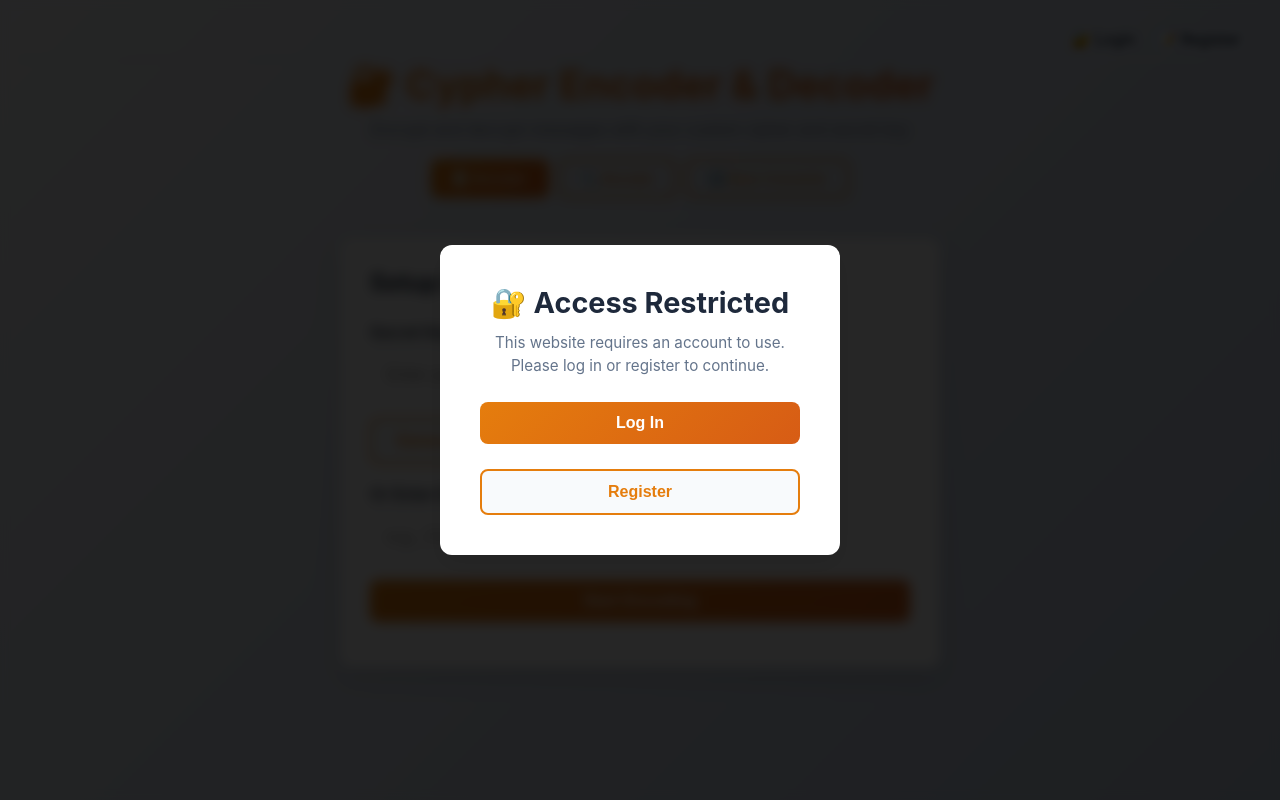
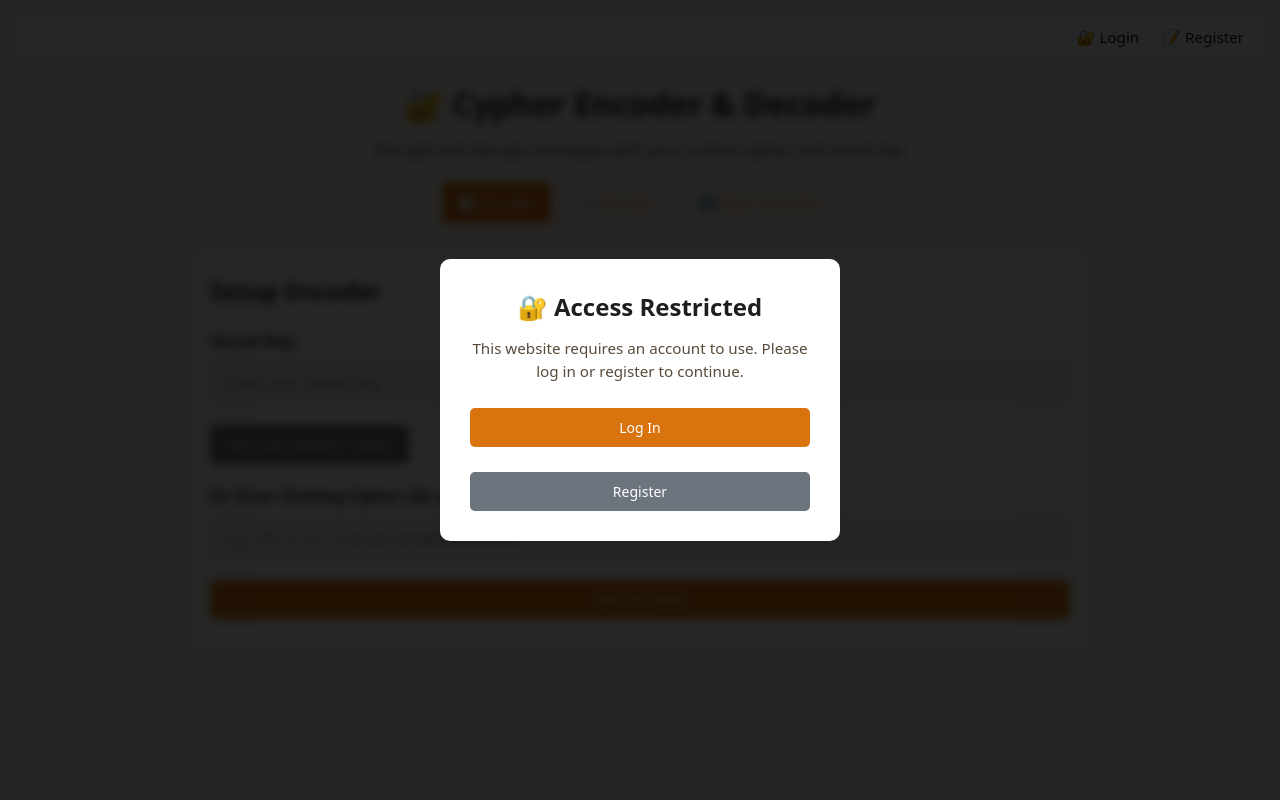
Before and after one commit to Central3465/curly-funicular, a Flask app: page / in a window 1280 px wide. Run offline with Flask 3, Linux system fonts and the light colour scheme; some libraries are stand-ins or nearby versions.

Commit message:
update css to match with new styling

```diff
--- a/static/style.css
+++ b/static/style.css
@@ -1,78 +1,72 @@
 * {
+    box-sizing: border-box;
     margin: 0;
     padding: 0;
-    box-sizing: border-box;
 }
 
 :root {
-    --primary-color: #e57d0d;
-    --primary-dark: #e40909;
-    --secondary-color: #d75c15;
-    --success-color: #10b981;
-    --error-color: #ef4444;
-    --bg-light: #f8fafc;
-    --bg-white: #ffffff;
-    --text-primary: #1e293b;
-    --text-secondary: #64748b;
-    --border-color: #e2e8f0;
+    color-scheme: light dark;
+
+    --bg-primary: #faf7f2;
+    --bg-secondary: #ffffff;
+    --text-primary: #1e1e1e;
+    --text-secondary: #5a4a3a;
+    --border-color: #e0d6cc;
+    --primary-color: #d9730d;
+    --primary-hover: #b35f00;
+    --error-color: #dc3545;
+    --error-hover: #c82333;
+    --success-color: #28a745;
+    --muted-color: #6c757d;
+    --muted-hover: #5a6268;
     --shadow: 0 4px 6px rgba(0, 0, 0, 0.1);
-    --shadow-lg: 0 10px 25px rgba(0, 0, 0, 0.1);
-    --success-bg: #d1fae5;
-    --success-text: #065f46;
-    --error-bg: #fee2e2;
-    --error-text: #991b1b;
+
+    /* Aliases kept for templates that still use the old names */
+    --bg-light: var(--bg-primary);
+    --bg-white: var(--bg-secondary);
+    --secondary-color: var(--primary-hover);
+    --primary-dark: var(--primary-hover);
+    --shadow-lg: var(--shadow);
 }
 
 @media (prefers-color-scheme: dark) {
     :root {
-        --primary-color: #f97316;
-        --secondary-color: #ea580c;
-        --success-color: #10b981;
-        --error-color: #ef4444;
-        --bg-light: #1e293b;
-        --bg-white: #0f172a;
-        --text-primary: #f1f5f9;
-        --text-secondary: #cbd5e1;
-        --border-color: #334155;
-        --shadow: 0 4px 6px rgba(0, 0, 0, 0.3);
-        --shadow-lg: 0 10px 25px rgba(0, 0, 0, 0.4);
-        --success-bg: #064e3b;
-        --success-text: #86efac;
-        --error-bg: #7f1d1d;
-        --error-text: #fca5a5;
-    }
-
-    body {
-        background: linear-gradient(135deg, #0a0e27 0%, #1a2332 100%) !important;
+        --bg-primary: #1a1a1a;
+        --bg-secondary: #2d2d2d;
+        --text-primary: #e8e8e8;
+        --text-secondary: #b8b8b8;
+        --border-color: #404040;
+        --primary-color: #e8a540;
+        --primary-hover: #f0b656;
+        --error-color: #ff6b6b;
+        --error-hover: #ff5252;
+        --success-color: #51cf66;
     }
 }
 
 body {
-    font-family: -apple-system, BlinkMacSystemFont, 'Segoe UI', Roboto, 'Helvetica Neue', Arial, sans-serif;
-    background: linear-gradient(135deg, #f5f7fa 0%, #c3cfe2 100%);
+    font-family: system-ui, -apple-system, 'Segoe UI', Roboto, Arial, sans-serif;
+    background: var(--bg-primary);
     color: var(--text-primary);
+    line-height: 1.5;
     min-height: 100vh;
-    padding: 20px;
+    padding: 16px;
 }
 
 .container {
-    max-width: 600px;
-    margin: 0 auto;
+    max-width: 900px;
+    margin: 20px auto;
 }
 
 .header {
     text-align: center;
-    margin-bottom: 40px;
-    animation: slideDown 0.6s ease-out;
+    margin-bottom: 30px;
 }
 
 .header h1 {
-    font-size: 2.5rem;
+    font-size: 2rem;
     margin-bottom: 10px;
-    background: linear-gradient(135deg, var(--primary-color), var(--secondary-color));
-    -webkit-background-clip: text;
-    -webkit-text-fill-color: transparent;
-    background-clip: text;
+    color: var(--text-primary);
 }
 
 .subtitle {
@@ -88,36 +82,35 @@ body {
 }
 
 .tab-btn {
-    padding: 10px 20px;
-    border: 2px solid var(--primary-color);
-    background-color: transparent;
+    padding: 10px 16px;
+    border: 1px solid var(--primary-color);
+    background: transparent;
     color: var(--primary-color);
-    border-radius: 8px;
-    font-weight: 600;
+    border-radius: 5px;
+    font-size: 14px;
+    font-family: inherit;
     cursor: pointer;
-    transition: all 0.3s ease;
+    transition: background-color 0.3s;
 }
 
 .tab-btn:hover {
-    background-color: rgba(229, 125, 13, 0.1);
+    background: var(--bg-secondary);
 }
 
 .tab-btn.active {
-    background: linear-gradient(135deg, var(--primary-color), var(--secondary-color));
+    background: var(--primary-color);
     color: white;
-    border-color: var(--primary-color);
 }
 
 .main-content {
-    background: var(--bg-white);
-    border-radius: 12px;
-    box-shadow: var(--shadow-lg);
+    background: var(--bg-secondary);
+    border-radius: 10px;
+    box-shadow: var(--shadow);
     overflow: hidden;
-    animation: fadeIn 0.5s ease-out;
 }
 
 .section {
-    padding: 30px;
+    padding: 20px;
     border-bottom: 1px solid var(--border-color);
 }
 
@@ -127,7 +120,7 @@ body {
 
 .section h2 {
     font-size: 1.5rem;
-    margin-bottom: 25px;
+    margin-bottom: 20px;
     color: var(--text-primary);
 }
 
@@ -144,23 +137,24 @@ label {
 
 .input-field {
     width: 100%;
-    padding: 12px 15px;
-    border: 2px solid var(--border-color);
-    border-radius: 8px;
+    padding: 10px 12px;
+    border: 1px solid var(--border-color);
+    border-radius: 5px;
+    background: var(--bg-primary);
+    color: var(--text-primary);
     font-size: 1rem;
-    transition: all 0.3s ease;
     font-family: inherit;
+    transition: border-color 0.3s;
 }
 
 .input-field:focus {
     outline: none;
     border-color: var(--primary-color);
-    box-shadow: 0 0 0 3px rgba(99, 102, 241, 0.1);
 }
 
 .textarea-field {
     resize: vertical;
-    font-family: 'Courier New', monospace;
+    font-family: monospace;
 }
 
 .helper-text {
@@ -172,147 +166,105 @@ label {
 .validation-message {
     font-size: 0.9rem;
     margin-top: 8px;
-    padding: 8px 12px;
-    border-radius: 6px;
+    padding: 10px;
+    border-radius: 5px;
+    color: white;
     display: none;
 }
 
 .validation-message.valid {
-    background-color: var(--success-bg);
-    color: var(--success-text);
+    background: var(--success-color);
     display: block;
 }
 
 .validation-message.invalid {
-    background-color: var(--error-bg);
-    color: var(--error-text);
+    background: var(--error-color);
     display: block;
 }
 
 .btn {
-    padding: 12px 24px;
+    padding: 10px 16px;
     border: none;
-    border-radius: 8px;
-    font-size: 1rem;
-    font-weight: 600;
+    border-radius: 5px;
+    font-size: 14px;
+    font-family: inherit;
     cursor: pointer;
-    transition: all 0.3s ease;
+    transition: background-color 0.3s;
+    min-width: 60px;
     display: inline-block;
 }
 
 .btn-primary {
-    background: linear-gradient(135deg, var(--primary-color), var(--secondary-color));
+    background: var(--primary-color);
     color: white;
     width: 100%;
     margin-bottom: 15px;
 }
 
 .btn-primary:hover {
-    transform: translateY(-2px);
-    box-shadow: 0 8px 15px rgba(99, 102, 241, 0.4);
-}
-
-.btn-primary:active {
-    transform: translateY(0);
+    background: var(--primary-hover);
 }
 
 .btn-secondary {
-    background-color: var(--bg-light);
-    color: var(--primary-color);
-    border: 2px solid var(--primary-color);
+    background: var(--muted-color);
+    color: white;
     width: auto;
     margin-right: 10px;
 }
 
 .btn-secondary:hover {
-    background-color: var(--primary-color);
+    background: var(--muted-hover);
+}
+
+.btn-danger {
+    background: var(--error-color);
     color: white;
 }
 
+.btn-danger:hover {
+    background: var(--error-hover);
+}
+
 .result-container {
-    background-color: var(--bg-light);
-    border-left: 4px solid var(--success-color);
+    background: var(--bg-primary);
+    border: 1px solid var(--border-color);
     padding: 20px;
-    border-radius: 8px;
+    border-radius: 10px;
     margin: 20px 0;
-    animation: slideIn 0.3s ease-out;
 }
 
 .result-label {
     font-weight: 600;
-    color: var(--text-primary);
+    color: var(--primary-color);
     margin-bottom: 12px;
 }
 
 .decoded-output {
-    background-color: var(--bg-white);
+    background: var(--bg-secondary);
     border: 1px solid var(--border-color);
-    padding: 15px;
-    border-radius: 6px;
-    font-family: 'Courier New', monospace;
+    padding: 12px;
+    border-radius: 5px;
+    font-family: monospace;
+    font-size: 0.85rem;
     word-break: break-word;
     white-space: pre-wrap;
     margin-bottom: 12px;
 }
 
 .error-message {
-    background-color: var(--error-bg);
-    border-left: 4px solid var(--error-color);
-    color: var(--error-text);
-    padding: 15px;
-    border-radius: 8px;
+    background: var(--error-color);
+    color: white;
+    padding: 10px;
+    border-radius: 5px;
     margin-bottom: 15px;
-    animation: slideDown 0.3s ease-out;
 }
 
 .success-message {
-    background-color: var(--success-bg);
-    border-left: 4px solid var(--success-color);
-    color: var(--success-text);
-    padding: 15px;
-    border-radius: 8px;
+    background: var(--success-color);
+    color: white;
+    padding: 10px;
+    border-radius: 5px;
     margin-bottom: 15px;
-    animation: slideDown 0.3s ease-out;
-}
-
-.setup-section {
-    animation: fadeIn 0.4s ease-out;
-}
-
-.decoder-section {
-    animation: fadeIn 0.4s ease-out;
-}
-
-/* Animations */
-@keyframes fadeIn {
-    from {
-        opacity: 0;
-    }
-    to {
-        opacity: 1;
-    }
-}
-
-@keyframes slideDown {
-    from {
-        opacity: 0;
-        transform: translateY(-20px);
-    }
-    to {
-        opacity: 1;
-        transform: translateY(0);
-    }
-}
-
-@keyframes slideIn {
-    from {
-        opacity: 0;
-        transform: translateX(-20px);
-    }
-    to {
-        opacity: 1;
-        transform: translateX(0);
-    }
 }
 
 /* Authentication Warning Banner */
@@ -355,7 +306,6 @@ label {
     width: 100%;
     height: 100%;
     background: rgba(0, 0, 0, 0.85);
-    backdrop-filter: blur(4px);
     display: flex;
     align-items: center;
     justify-content: center;
@@ -364,18 +314,17 @@ label {
 }
 
 .password-lock-container {
-    background: var(--bg-white);
-    padding: 40px;
-    border-radius: 12px;
-    box-shadow: var(--shadow-lg);
+    background: var(--bg-secondary);
+    padding: 30px;
+    border-radius: 10px;
+    box-shadow: var(--shadow);
     text-align: center;
     max-width: 400px;
     width: 90%;
-    animation: slideDown 0.5s ease-out;
 }
 
 .password-lock-container h2 {
-    font-size: 1.8rem;
+    font-size: 1.5rem;
     margin-bottom: 12px;
     color: var(--text-primary);
 }
```
Also changed, not shown: other parts of static/style.css (+31 -63 lines).
